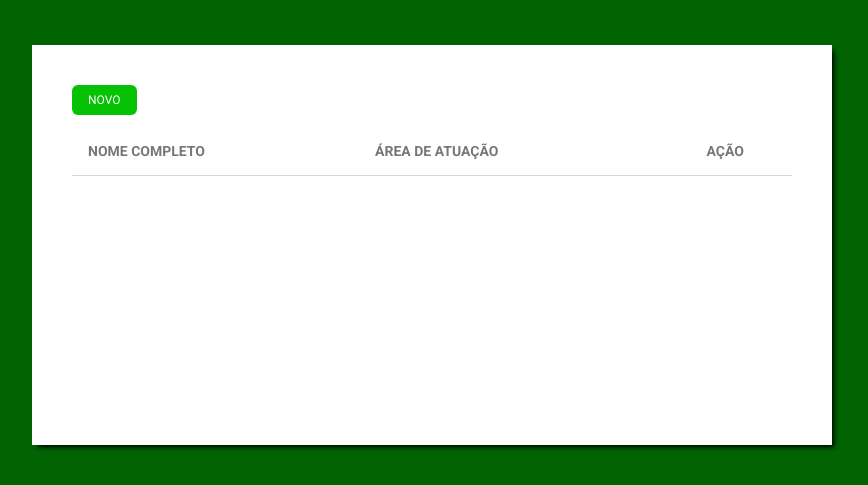
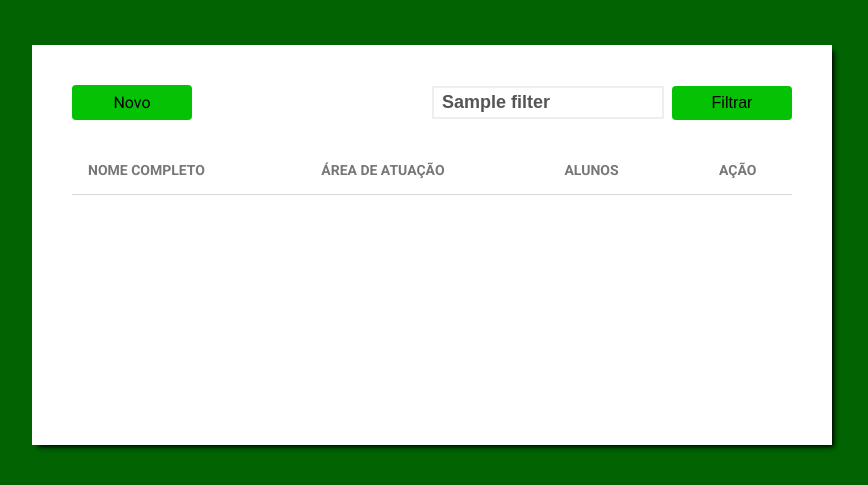
Before and after one commit to pvvm/Desafio-5, a Node server app: template src/app/views/teachers/index.njk in a window 1280 px wide. Shown: the part 89-574 px from the top of the page, without its empty margins (208-1076 px from the left). Run offline with Node 20, Linux system fonts and the light colour scheme; the template is opened without the code that fills it: most values are stand-ins (such as "Sample title", 1, 10 or a date in 2020); lists and menus that the app fills with data are empty.

Commit message:
Desafio 5-3

```diff
--- a/public/style2.css
+++ b/public/style2.css
@@ -275,3 +275,33 @@ tbody tr td:last-child {
 #nf img {
     margin-top: 32px;
 }
+
+/*=== FILTER ===*/
+.table-container .header {
+    display: grid;
+    grid-template-columns: 1fr 1fr;
+    align-items: center;
+    margin-bottom: 26px;
+}
+
+.table-container .header a {
+    margin: 0;
+    width: 120px;
+}
+
+.table-container .header form {
+    display: grid;
+    grid-template-columns: 1fr 120px;
+    align-items: center;
+    grid-gap: 8px;
+}
+
+.table-container .header form input {
+    border: 2px solid #eee;
+    padding: 4px 8px;
+    box-sizing: border-box;
+}
+
+.table-container .header form button {
+    margin: 0;
+}
--- a/src/app/views/students/show.njk
+++ b/src/app/views/students/show.njk
@@ -33,6 +33,11 @@
             <div>{{ student.workload }} horas</div>
         </div>
 
+        <div class="item">
+            <div>Aluno de</div>
+            <div>{{ student.teacher_name }}</div>
+        </div>
+
         <div class="buttons">
             <a href="/students/{{ student.id }}/edit" class="button">Editar</a>
 
--- a/src/app/views/teachers/index.njk
+++ b/src/app/views/teachers/index.njk
@@ -2,12 +2,25 @@
 
 {% block content %}
 <div class="card table-container">
-    <a href="/teachers/create">Novo</a>
+
+    <div class="header">
+        <a class="button" href="/teachers/create">Novo</a>
+        <form action="/teachers" method="GET">
+            <input type="text"
+                name="filter"
+                placeholder="Nome ou Atendimento"
+                value="{{ filter }}"
+            >
+            <button type="submit">Filtrar</button>
+        </form>
+    </div>
+
     <table width="100%">
         <thead>
             <tr>
                 <th>Nome Completo</th>
                 <th>Área de Atuação</th>
+                <th>Alunos</th>
                 <th>Ação</th>
             </tr>
         </thead>
@@ -20,6 +33,7 @@
                         {{ teacher.name }}
                     </td>
                     <td>{{ teacher.areas }}</td>
+                    <td>{{ teacher.total_students }}</td>
                     <td><a href="teachers/{{ teacher.id }}">Ver</a></td>
                 </tr>
             {% endfor %}
```
Also changed, not shown: src/app/controllers/students.js (+7 -3 lines), src/app/controllers/teachers.js (+11 -3 lines), src/app/models/Student.js (+20 -6 lines), src/app/models/Teacher.js (+18 -2 lines), src/app/views/students/fields.njk (+13 -0 lines).
